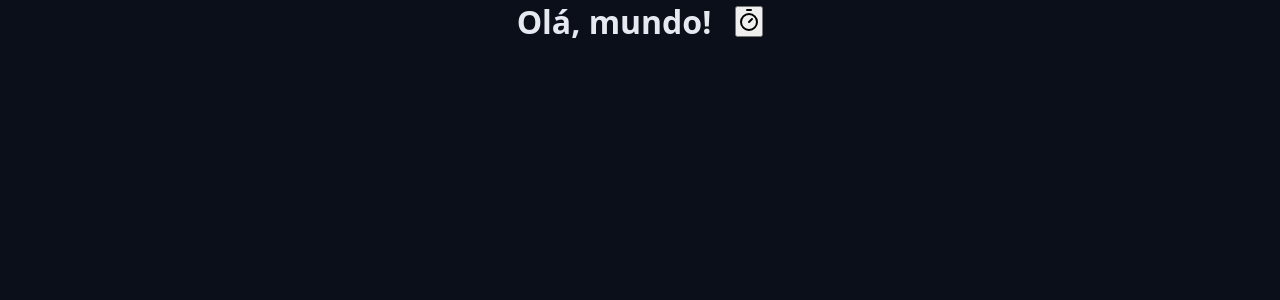
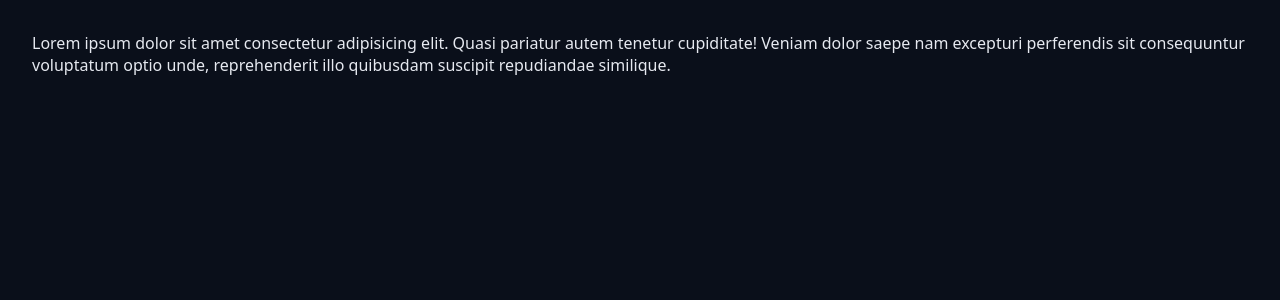
Before and after one commit to gabrafo/death-to-cronos, a React (Vite) app: page / in a window 1280 px wide. Shown: the top 300 px of the page. Built offline with nearby package versions, Linux system fonts and the light colour scheme.

Commit message:
feat: basic HTML skeleton, which will not be used (replaced in the next commit)

```diff
--- a/src/pages/App.tsx
+++ b/src/pages/App.tsx
@@ -1,18 +1,18 @@
 import "../styles/theme.css"
 import "../styles/global.css"
-
-import { Heading } from "../components/Heading"
-import { TimerIcon } from "lucide-react";
 
 function App() {
   return (
     <>
-      <Heading>
-        Olá, mundo!
-        <button>
-          <TimerIcon />
-        </button>
-      </Heading>
+      <div className="container-fluid"> {/** Stretches the full width (used for customizing background) */}
+        <div className="container"> {/* Used for limiting width, and aligning to the center of the page */}
+          <div className="content">
+            <section>
+              Lorem ipsum dolor sit amet consectetur adipisicing elit. Quasi pariatur autem tenetur cupiditate! Veniam dolor saepe nam excepturi perferendis sit consequuntur voluptatum optio unde, reprehenderit illo quibusdam suscipit repudiandae similique.
+            </section>
+          </div>
+        </div>
+      </div>
     </>
   );
 }
--- a/src/styles/global.css
+++ b/src/styles/global.css
@@ -16,3 +16,18 @@ body {
     background: var(--background);
     color: var(--text);
 }
+
+/* --- */
+
+.containe r {
+    max-width: 98rem; /* 980px */
+    margin: 0 auto;
+}
+
+.container-fluid {
+    max-width: auto;
+}
+
+.content {
+    margin: 3.2rem;
+}
```
